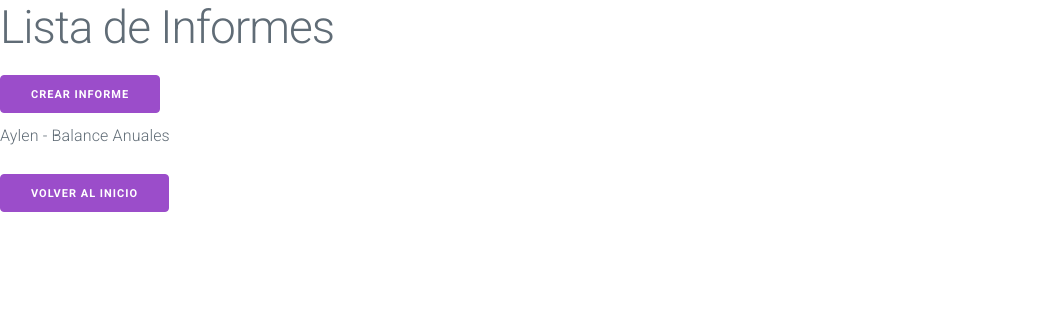
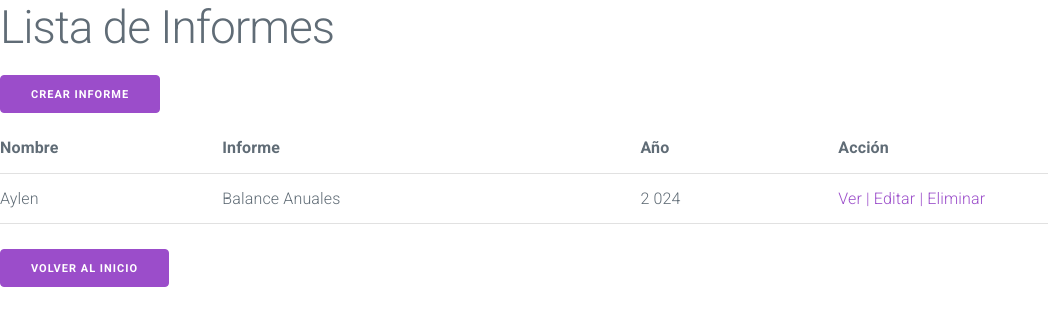
Before and after one commit to aylenposchner/Coderhouse-60095-AylenPoschner, a Django app: page /gestion/informe/list/ in a window 1280 px wide. Shown: the top 326 px of the page, without its empty margins (0-1048 px from the left). Run offline with Django 5.2, Linux system fonts and the light colour scheme; data comes from the database, SQL or seed files in the repository; both versions use the stored data as it was after the commit.

Commit message:
feat: modificaciones Informe

```diff
--- a/src/core/templates/core/about.html
+++ b/src/core/templates/core/about.html
@@ -2,4 +2,5 @@
 
 {% block contenido %}
 
+
 {% endblock contenido %}
--- a/src/core/urls.py
+++ b/src/core/urls.py
@@ -1,5 +1,6 @@
 from django.urls import path
 from .views import (index, about, CustomLoginView, CustomRegisterView)
+from django.contrib.auth.views import LogoutView
 
 
 app_name = "core"
@@ -7,6 +8,7 @@ app_name = "core"
 urlpatterns = [
     path('', CustomLoginView.as_view(), name='login'),
     path('register', CustomRegisterView.as_view(), name='register'),
+    path('logout', LogoutView.as_view(template_name="core/logout.html"), name='logout'),
     path('index/', index, name='index'),
     path('about/', about, name='about'),
 
--- a/src/gestion/templates/gestion/informe_list.html
+++ b/src/gestion/templates/gestion/informe_list.html
@@ -2,11 +2,40 @@
 
 {% block contenido %}
     <h1>Lista de Informes</h1>
+<!--
+    <form action="" method="get">
+        <input type="text", name="busqueda", placeholder="Buscar categoría...">
+    </form>
+     -->
     <a href="{% url 'gestion:informe_create' %}"><button>Crear Informe</button></a>
-    <ul>
-        {% for object in object_list %}
-            <p>{{object.nombre}} - {{ object.informe }}</p>
-        {% endfor %}
-    </ul>
+    <table>
+        <thead>
+            <tr>
+                <th>Nombre</th>
+                <th>Informe</th>
+                <th>Año</th>
+                <th>Acción</th>
+            </tr>
+        </thead>
+        <tbody>
+            {% for object in object_list %}
+                <tr>
+                    <td>{{ object.nombre }}</td>
+                    <td>{{ object.informe}}</td>
+                    <td>{{ object.año}}</td>
+                    <td>
+                        <a href="{% url 'gestion:transaccion_detail' object.id %}">Ver | </a>
+                        <a href="{% url 'gestion:transaccion_update' object.id %}">Editar | </a>
+                        <a href="{% url 'gestion:transaccion_delete' object.id %}">Eliminar</a>
+                    </td>
+                </tr    >
+            {% empty %}
+                <tr>
+                    <td>No hay datos disponibles.</td>
+                </tr>
+            {% endfor %}
+        </tbody>
+    </table>
+
     <a href="{% url 'core:index' %}"><button>Volver al inicio</button></a>
 {% endblock contenido %}
--- a/src/gestion/urls.py
+++ b/src/gestion/urls.py
@@ -18,5 +18,9 @@ urlpatterns += [
     path("transaccion/delete/<int:pk>", transaccion.TransaccionDeleteView.as_view(), name="transaccion_delete"),]
 
 urlpatterns += [
-    path("informe/list/", informe.informe_list, name="informe_list"),
-    path("informe/create/", informe.informe_create, name="informe_create"),]
+    path("informe/list/", informe.InformeListView.as_view(), name="informe_list"),
+    path("informe/create/", informe.InformeCreateView.as_view(), name="informe_create"),
+    path("informe/update/<int:pk>", informe.InformeUpdateView.as_view(), name="informe_update"),
+    path("transaccion/detail/<int:pk>", informe.InformeDetailView.as_view(), name="informe_detail"),
+    path("informe/delete/<int:pk>/", informe.InformeDeleteView.as_view(), name="informe_delete"),
+    ]
--- a/src/gestion/views_models/informe.py
+++ b/src/gestion/views_models/informe.py
@@ -1,20 +1,27 @@
-from django.shortcuts import render, redirect
-from django.http import HttpRequest, HttpResponse
+from django.views.generic import ListView, CreateView, UpdateView, DeleteView, DetailView
 from ..forms import InformeForm
 from ..models import Informe
-
-def informe_list(request: HttpRequest) -> HttpResponse:
-    query = Informe.objects.all()
-    context = {"object_list": query}
-    return render(request, "gestion/informe_list.html", context)
+from django.urls import reverse_lazy
 
 
-def informe_create(request: HttpRequest) -> HttpResponse:
-    if request.method == "GET":
-        form = InformeForm()
-    if request.method == "POST":
-        form = InformeForm(request.POST)
-        if form.is_valid():
-            form.save()
-            return redirect("gestion:informe_list")
-    return render(request, "gestion/informe_form.html", {"form": form})
+class InformeListView(ListView):
+    model = Informe
+    template_name = "gestion/informe_list.html"
+    context_object_name = "object_list"
+
+class InformeCreateView(CreateView):
+    model = Informe
+    form_class = InformeForm
+    success_url = reverse_lazy("gestion:informe_list")
+
+class InformeUpdateView(UpdateView):
+    model = Informe
+    form_class = InformeForm
+    success_url = reverse_lazy("gestion:informe_list")
+
+class InformeDetailView(DetailView):
+    model = Informe
+
+class InformeDeleteView(DeleteView):
+    model = Informe
+    success_url = reverse_lazy("gestion:informe_list")
--- a/src/gestion/views_models/transaccion.py
+++ b/src/gestion/views_models/transaccion.py
@@ -5,12 +5,6 @@ from django.urls import reverse_lazy
 
 class TransaccionListView(ListView):
     model = Transaccion
-
-    # def get_queryset(self):
-    #     busqueda = self.request.GET.get('busqueda')
-    #     if busqueda:
-    #         return Transaccion.objects.filter(categoria__icontains=busqueda)
-    #     return Transaccion.objects.all()
 
 class TransaccionCreateView(CreateView):
     model = Transaccion
```
Also changed, not shown: src/core/templates/core/index.html (+11 -3 lines), src/core/templates/core/logout.html (added, +8 -0 lines), src/gestion/models.py (+8 -8 lines), src/db.sqlite3.
